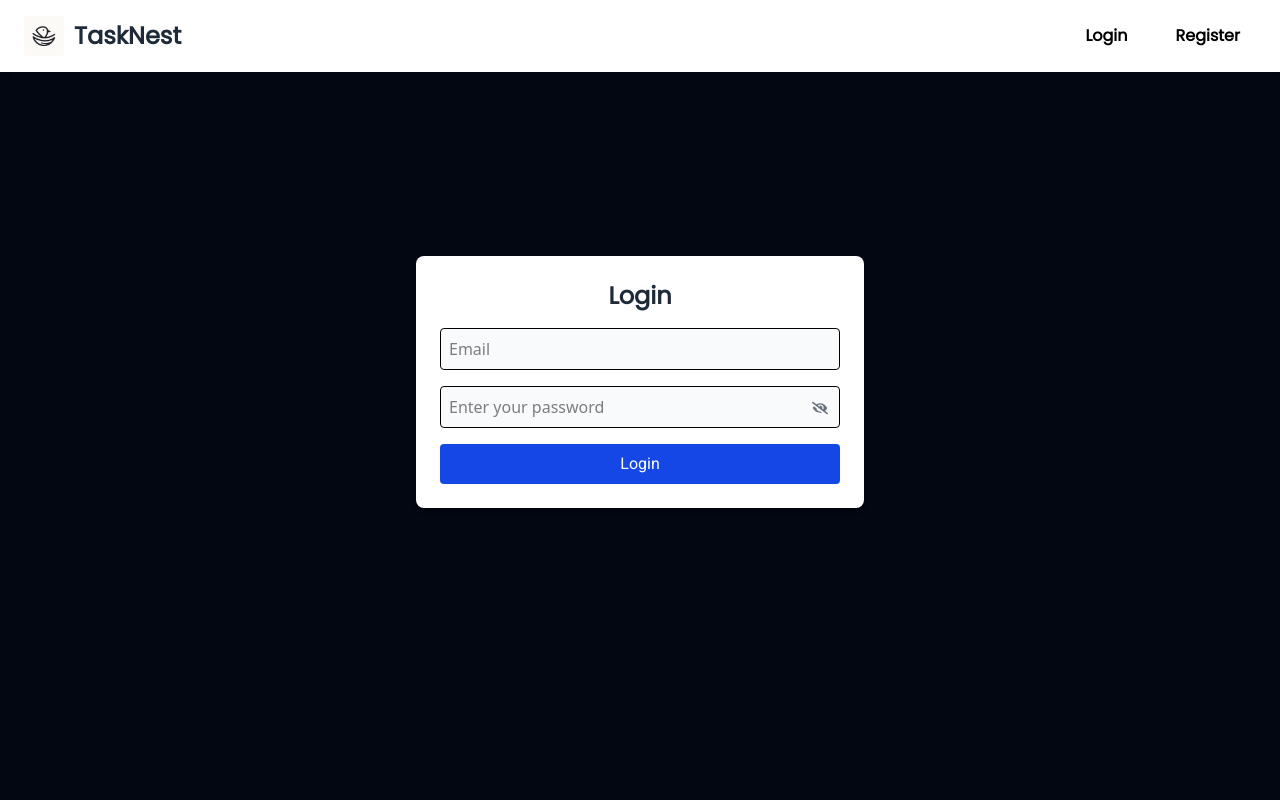
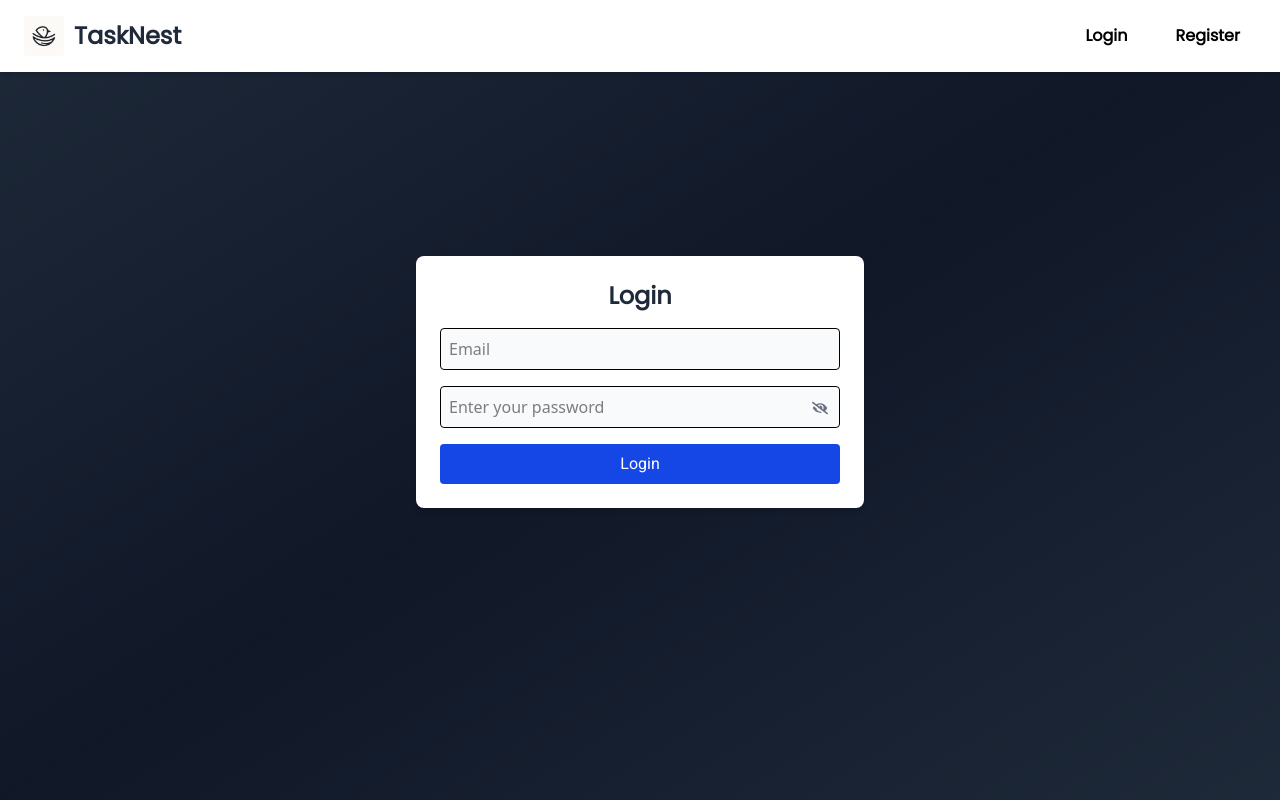
Before and after one commit to umardraz2004/TaskNest, a React (Vite) app in the folder client/: page /login in a window 1280 px wide. Built offline with nearby package versions, Linux system fonts and the light colour scheme; no server answers.

Commit message:
bg color changes

```diff
--- a/client/src/Layouts/Root.jsx
+++ b/client/src/Layouts/Root.jsx
@@ -4,7 +4,7 @@
 
 const Root = () => {
   return (
-    <div className="min-h-screen flex flex-col bg-gray-950">
+    <div className="min-h-screen flex flex-col bg-gradient-to-br from-gray-800 via-gray-900 to-gray-800">
       <Navbar />
       <main className="flex-1">
         <Outlet />
--- a/client/src/pages/Home.jsx
+++ b/client/src/pages/Home.jsx
@@ -4,7 +4,7 @@
   const { isAuthenticated, user } = useAuth();
 
   return (
-    <div className="min-h-[calc(100vh-4.5rem)] flex items-center justify-center px-6 bg-gradient-to-br from-gray-800 via-gray-900 to-gray-800">
+    <div className="min-h-[calc(100vh-4.5rem)] flex items-center justify-center px-6">
       <div className="text-center max-w-3xl">
         <h1 className="text-4xl sm:text-5xl lg:text-6xl font-bold text-white mb-6 leading-tight font-pop">
           Welcome
```
